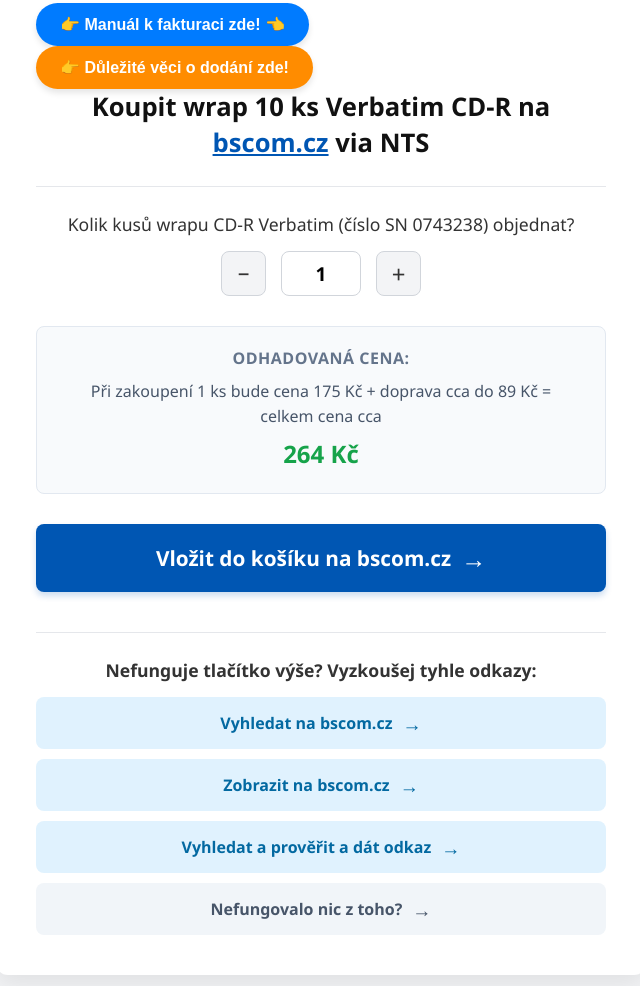
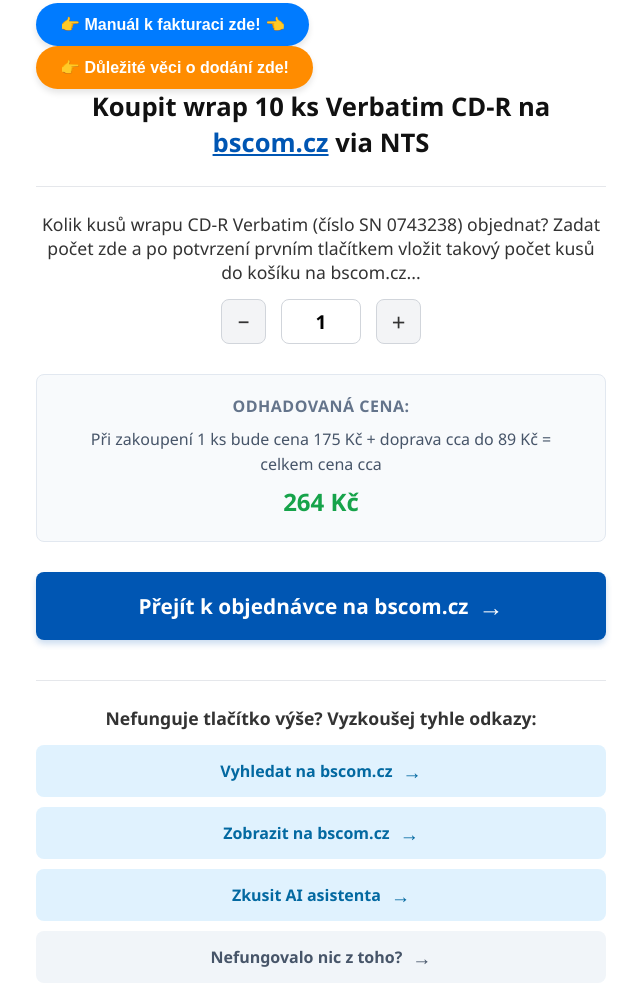
Before and after one commit to NTS-windows-tools/bscom-objednat-wrap-cdr, a plain HTML site: page index.html in a window 1280 px wide. Shown: the part 117-1103 px from the top of the page, without its empty margins (319-959 px from the left). Drawn offline with Linux system fonts and the light colour scheme; no server answers.

Commit message:
Update index.html

```diff
--- a/index.html
+++ b/index.html
@@ -477,7 +477,7 @@
 
         <hr>
 
-        <p class="question">Kolik kusů wrapu CD-R Verbatim (číslo SN 0743238) objednat?</p>
+        <p class="question">Kolik kusů wrapu CD-R Verbatim (číslo SN 0743238) objednat? Zadat počet zde a po potvrzení prvním tlačítkem vložit takový počet kusů do košíku na bscom.cz...</p>
 
         <div class="quantity-control">
             <button class="btn-qty" id="btn-minus" type="button">−</button>
@@ -494,7 +494,7 @@
         </div>
 
         <button class="btn btn-main" id="btn-add-to-cart">
-            Vložit do košíku na bscom.cz <span class="arrow">&rarr;</span>
+            Přejít k objednávce na bscom.cz <span class="arrow">&rarr;</span>
         </button>
 
         <hr>
@@ -510,8 +510,8 @@
                 Zobrazit na bscom.cz <span class="arrow">&rarr;</span>
             </a>
 
-            <a href="https://www.bscom.cz/ai-asistent/?initialMessage=Najdi%20produkt%20pod%20k%C3%B3dem%20na%20eshopu%20a%20dej%20mi%20p%C5%99%C3%ADm%C3%BD%20odkkaz%20-%20k%C3%B3d:%200743238&imc=0" target="_blank" class="btn btn-secondary">
-                Vyhledat a prověřit a dát odkaz <span class="arrow">&rarr;</span>
+            <a href="https://www.bscom.cz/ai-asistent/?initialMessage=0743238&imh=9470BD1C9FDC409B60D71D6AFCAB02E0&imc=0" target="_blank" class="btn btn-secondary">
+                Zkusit AI asistenta <span class="arrow">&rarr;</span>
             </a>
 
             <button class="btn btn-grey" id="btn-open-modal">
@@ -698,7 +698,7 @@
         // =======================================================
         btnAddToCart.addEventListener('click', function() {
             let currentQty = inputQty.value || '1';
-            let targetUrl = `https://www.bscom.cz/ai-asistent/?initialMessage=Vlo%C5%BE%20mi%20do%20ko%C5%A1%C3%ADku%20${currentQty}%20kusy%20tohoto%20produktu%20-%20k%C3%B3d:%200743238&imc=0`;
+            let targetUrl = `https://www.bscom.cz/media-verbatim-cd-r-700mb-52x-wrap-10-ks-43725_d743238/?sti=2734924`;
 
             loadingOverlay.style.display = 'flex';
 
```
